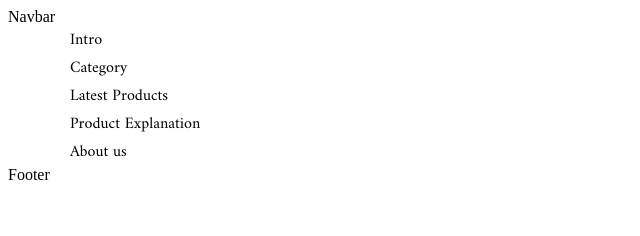
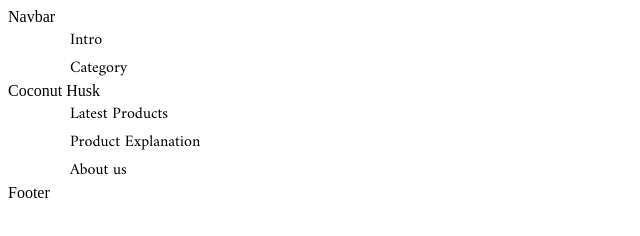
Before and after one commit to HerryNg/GreenPack---211001, a plain HTML site: page index.html in a window 1280 px wide. Shown: the whole page, without its empty margins (0-640 px from the left). Drawn offline with Linux system fonts and the light colour scheme.

Commit message:
adding coconut husk in section 2

```diff
--- a/index.html
+++ b/index.html
@@ -19,7 +19,7 @@
 
     <section id="section2">
         <div class="container">Category</div>
-
+        <div class="coconut-husk">Coconut Husk</div>
     </section>
 
     <section id="section3">
```
